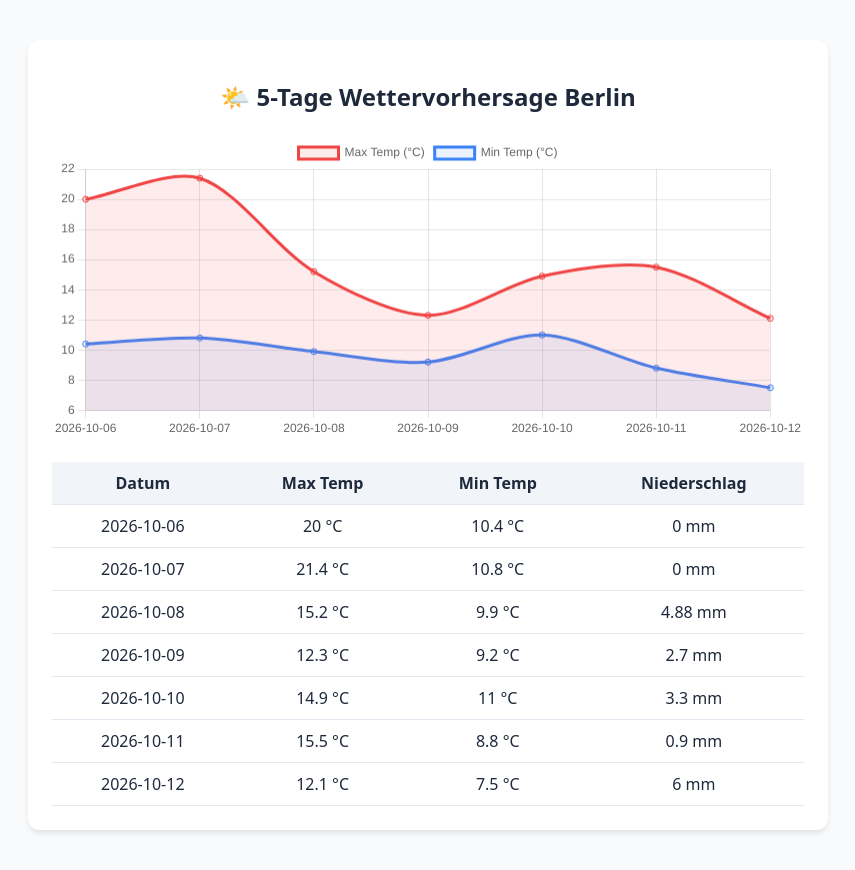
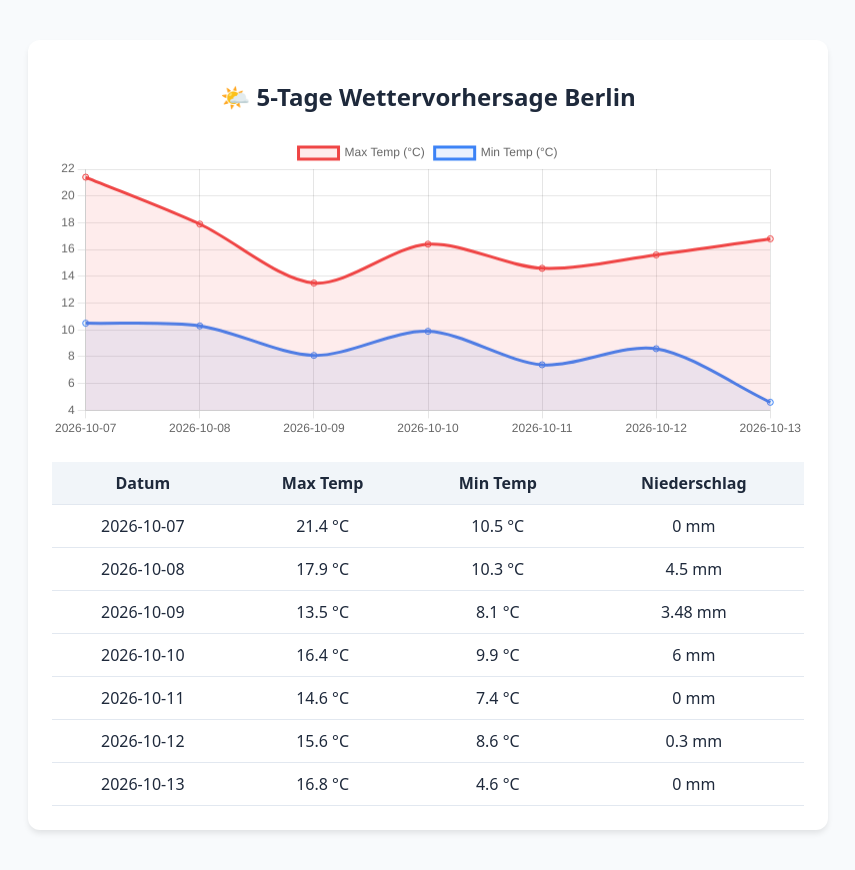
Before and after one commit to Felix-devl/GH-tutorial, a plain HTML site: page index.html in a window 1280 px wide. Shown: the whole page, without its empty margins (212-1067 px from the left). Drawn offline with nearby package versions, Linux system fonts and the light colour scheme.

Commit message:
deploy: dffa60e1ba6bfe71b053dc4110daaa408636babc

```diff
--- a/index.html
+++ b/index.html
@@ -22,17 +22,17 @@
       <thead>
         <tr><th>Datum</th><th>Max Temp</th><th>Min Temp</th><th>Niederschlag</th></tr>
       </thead>
-      <tbody><tr><td>2026-10-06</td><td>20 °C</td><td>10.4 °C</td><td>0 mm</td></tr><tr><td>2026-10-07</td><td>21.4 °C</td><td>10.8 °C</td><td>0 mm</td></tr><tr><td>2026-10-08</td><td>15.2 °C</td><td>9.9 °C</td><td>4.88 mm</td></tr><tr><td>2026-10-09</td><td>12.3 °C</td><td>9.2 °C</td><td>2.7 mm</td></tr><tr><td>2026-10-10</td><td>14.9 °C</td><td>11 °C</td><td>3.3 mm</td></tr><tr><td>2026-10-11</td><td>15.5 °C</td><td>8.8 °C</td><td>0.9 mm</td></tr><tr><td>2026-10-12</td><td>12.1 °C</td><td>7.5 °C</td><td>6 mm</td></tr></tbody>
+      <tbody><tr><td>2026-10-07</td><td>21.4 °C</td><td>10.5 °C</td><td>0 mm</td></tr><tr><td>2026-10-08</td><td>17.9 °C</td><td>10.3 °C</td><td>4.5 mm</td></tr><tr><td>2026-10-09</td><td>13.5 °C</td><td>8.1 °C</td><td>3.48 mm</td></tr><tr><td>2026-10-10</td><td>16.4 °C</td><td>9.9 °C</td><td>6 mm</td></tr><tr><td>2026-10-11</td><td>14.6 °C</td><td>7.4 °C</td><td>0 mm</td></tr><tr><td>2026-10-12</td><td>15.6 °C</td><td>8.6 °C</td><td>0.3 mm</td></tr><tr><td>2026-10-13</td><td>16.8 °C</td><td>4.6 °C</td><td>0 mm</td></tr></tbody>
     </table>
   </div>
   <script>
     new Chart(document.getElementById('chart'), {
       type: 'line',
       data: {
-        labels: ["2026-10-06","2026-10-07","2026-10-08","2026-10-09","2026-10-10","2026-10-11","2026-10-12"],
+        labels: ["2026-10-07","2026-10-08","2026-10-09","2026-10-10","2026-10-11","2026-10-12","2026-10-13"],
         datasets: [
-          { label: 'Max Temp (°C)', data: [20,21.4,15.2,12.3,14.9,15.5,12.1], borderColor: '#ef4444', backgroundColor: 'rgba(239, 68, 68, 0.1)', fill: true, tension: 0.3 },
-          { label: 'Min Temp (°C)', data: [10.4,10.8,9.9,9.2,11,8.8,7.5], borderColor: '#3b82f6', backgroundColor: 'rgba(59, 130, 246, 0.1)', fill: true, tension: 0.3 }
+          { label: 'Max Temp (°C)', data: [21.4,17.9,13.5,16.4,14.6,15.6,16.8], borderColor: '#ef4444', backgroundColor: 'rgba(239, 68, 68, 0.1)', fill: true, tension: 0.3 },
+          { label: 'Min Temp (°C)', data: [10.5,10.3,8.1,9.9,7.4,8.6,4.6], borderColor: '#3b82f6', backgroundColor: 'rgba(59, 130, 246, 0.1)', fill: true, tension: 0.3 }
         ]
       }
     });
```
